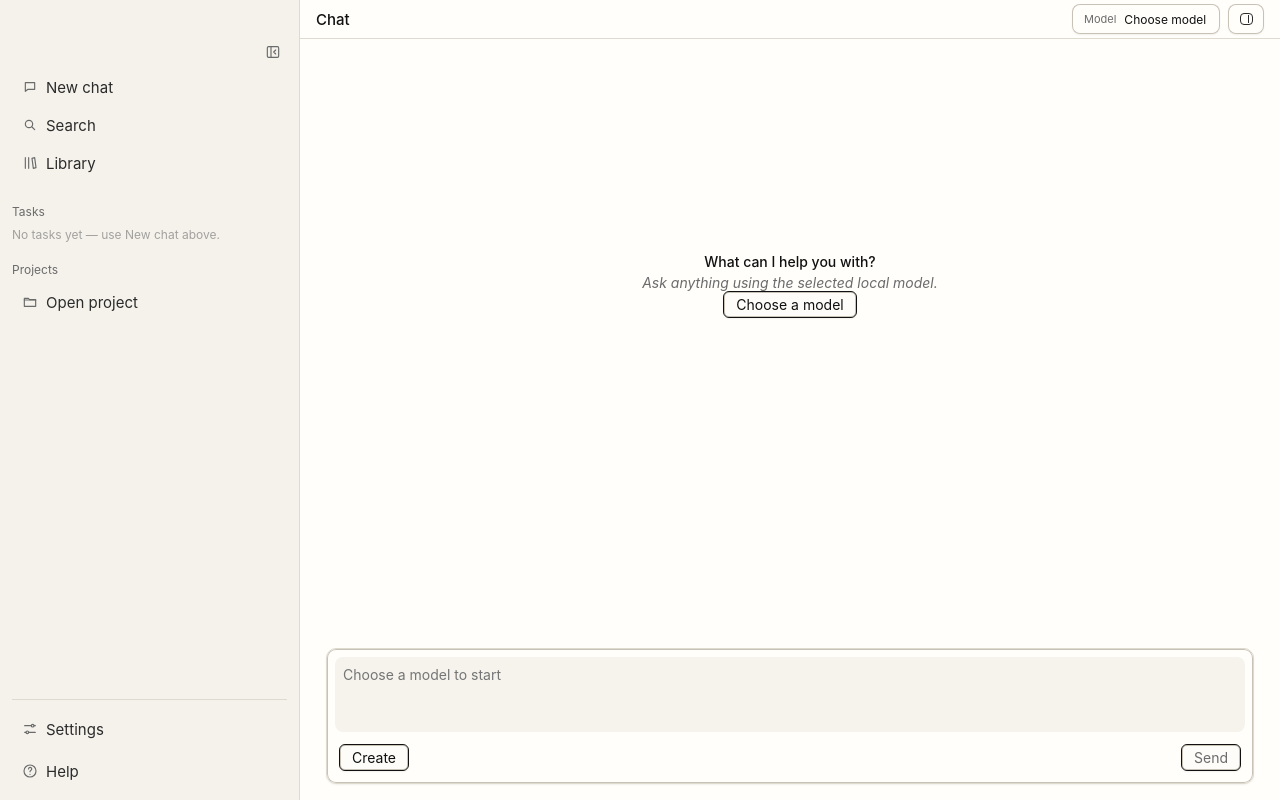
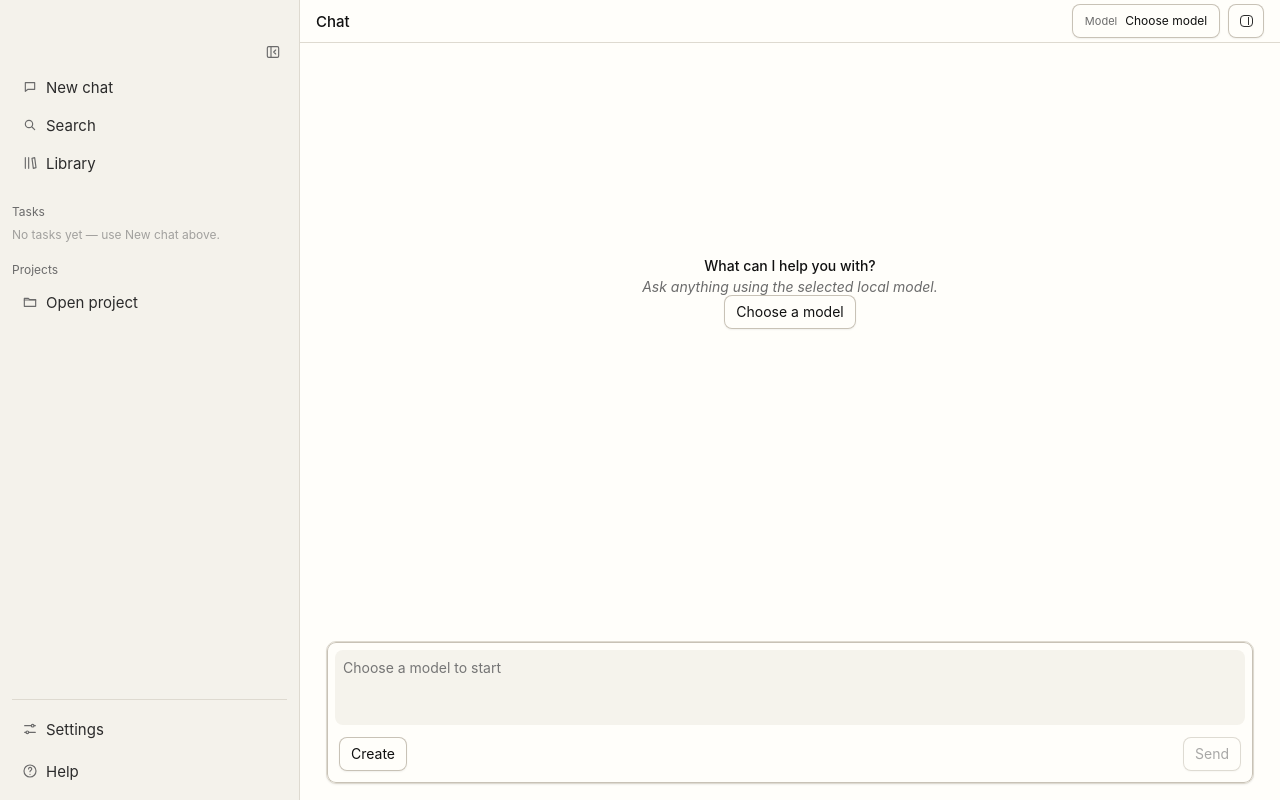
Before and after one commit to philippsyrov/Plume, a React (Vite) app: page / in a window 1280 px wide. Built offline with nearby package versions, Linux system fonts and the light colour scheme.

Commit message:
feat: normalize shared ink controls

```diff
--- a/src/styles/ink.css
+++ b/src/styles/ink.css
@@ -1,40 +1,56 @@
-/* Hand-drawn primitives. The first cut uses straight CSS borders.
-   Rough/SVG strokes will replace these once the editor shell exists. */
+/* Shared paper-and-ink primitives. Screen styles may adjust layout, but these
+   classes own the common surface, type, interaction, and focus contract. */
 
 .ink-panel {
-  border: var(--stroke);
-  border-radius: var(--radius-soft);
-  background: var(--paper);
+  border: 1px solid var(--surface-line);
+  border-radius: var(--radius-panel);
+  background: var(--surface-fill);
 }
 
 .ink-divider {
+  margin: var(--space-3) 0;
   border: 0;
-  border-top: var(--stroke-thin);
-  margin: var(--space-3) 0;
+  border-top: 1px solid var(--surface-line);
 }
 
 .ink-badge {
-  display: inline-block;
+  display: inline-flex;
+  align-items: center;
+  min-height: 20px;
   padding: 0 var(--space-2);
-  border: var(--stroke-thin);
-  border-radius: var(--radius-soft);
-  font-family: var(--font-code);
-  font-size: 12px;
-  background: var(--paper-deep);
+  border: 1px solid var(--surface-line-strong);
+  border-radius: var(--radius-small);
+  background: var(--surface-muted);
+  color: var(--ink-soft);
+  font-family: var(--font-ui);
+  font-size: var(--type-metadata);
+  line-height: var(--leading-compact);
 }
 
 .ink-button {
   display: inline-flex;
   align-items: center;
+  justify-content: center;
   gap: var(--space-2);
-  padding: var(--space-1) var(--space-3);
-  border: var(--stroke);
-  border-radius: var(--radius-soft);
-  background: var(--paper);
+  min-height: var(--control-height);
+  padding: 0 var(--space-3);
+  border: 0;
+  border-radius: var(--radius-control);
+  background: var(--surface-fill);
   color: var(--ink);
+  box-shadow: var(--shadow-control);
   font-family: var(--font-ui);
-  font-size: 14px;
+  font-size: var(--type-body);
+  line-height: var(--leading-compact);
   cursor: pointer;
+}
+
+.ink-button:hover:not(:disabled) {
+  background: var(--surface-hover);
+}
+
+.ink-button:active:not(:disabled) {
+  transform: translateY(1px);
 }
 
 .ink-button:focus-visible {
@@ -44,5 +60,6 @@
 
 .ink-button:disabled {
   color: var(--pencil);
+  opacity: 0.58;
   cursor: not-allowed;
 }
```
Also changed, not shown: 1 other file (tests, documents, lock files or other folders).
